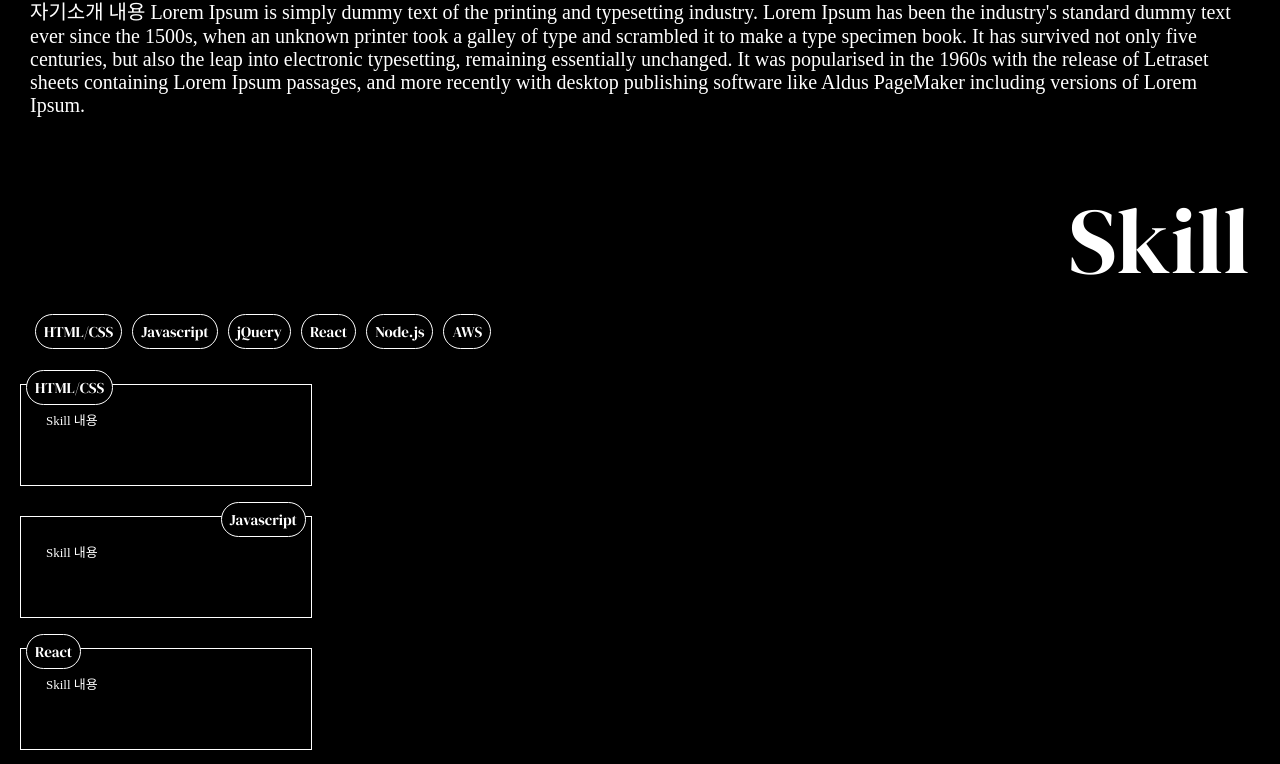
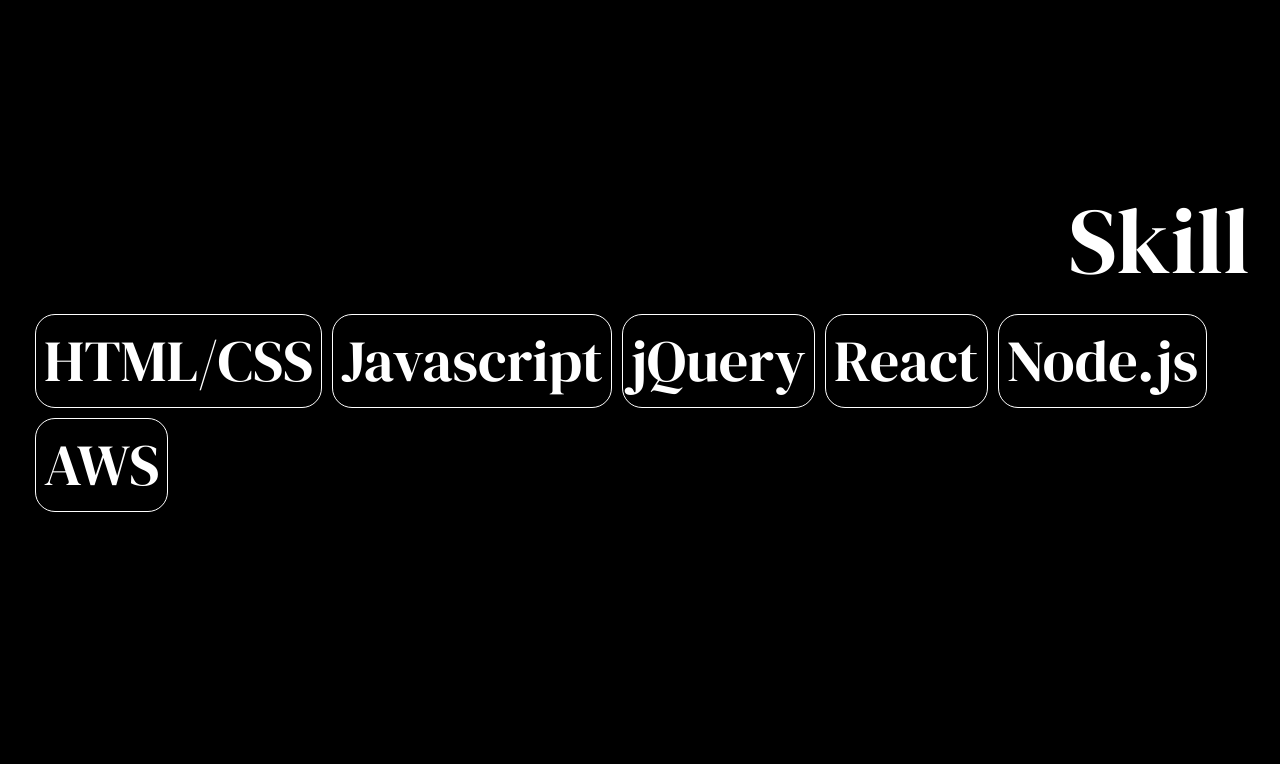
Before and after one commit to dawncoding/portfolio, a React (Create React App) app: page / in a window 1280 px wide. Shown: the part 1129-1893 px from the top of the page. Built offline with nearby package versions, Linux system fonts and the light colour scheme; a web font is replaced by a local one.

Commit message:
feat/#6 - 스크롤 인터렉션 구현 완료

```diff
--- a/public/index.html
+++ b/public/index.html
@@ -24,7 +24,7 @@
       work correctly both with client-side routing and a non-root public URL.
       Learn how to configure a non-root public URL by running `npm run build`.
     -->
-    <title>React App</title>
+    <title>dawncoding portfolio</title>
   </head>
   <body>
     <noscript>You need to enable JavaScript to run this app.</noscript>
--- a/src/components/Introduction.js
+++ b/src/components/Introduction.js
@@ -1,8 +1,14 @@
 import "../styles/css/common/Introduction.css";
+import { useEffect } from "react";
+import AOS from "aos";
+import "aos/dist/aos.css";
 
 export default function Introduction() {
+  useEffect(() => {
+    AOS.init({ duration: 1200 });
+  }, []);
   return (
-    <div className="intro">
+    <div className="intro" data-aos="zoom-in">
       <div className="intro__title">Intro</div>
       <div className="intro__content">
         자기소개 내용 Lorem Ipsum is simply dummy text of the printing and
--- a/src/components/ParabolaBackground.js
+++ /dev/null
@@ -1,16 +0,0 @@
-import "../styles/css/common/ParabolaBackground.css";
-import parabola from "../assets/image/parabola.png";
-import { useEffect } from "react";
-import AOS from "aos";
-import "aos/dist/aos.css";
-
-export default function ParabolaBackground() {
-  useEffect(() => {
-    AOS.init({ duration: 1200 });
-  }, []);
-  return (
-    <div className="parabola" data-aos="zoom-out">
-      <img src={parabola} alt="parabola"></img>
-    </div>
-  );
-}
--- a/src/components/SkillInfo.js
+++ b/src/components/SkillInfo.js
@@ -1,8 +1,14 @@
 import "../styles/css/common/Skill.css";
+import { useEffect } from "react";
+import AOS from "aos";
+import "aos/dist/aos.css";
 
 export default function SkillInfo({ title, titlePosition }) {
+  useEffect(() => {
+    AOS.init({ duration: 1200 });
+  }, []);
   return (
-    <div className="skill__info">
+    <div className="skill__info" data-aos="flip-left">
       <div className={`skill__info--title ${titlePosition}`}>{title}</div>
       <div className="skill__info--content">Skill 내용</div>
     </div>
--- a/src/styles/css/common/Container.css
+++ b/src/styles/css/common/Container.css
@@ -21,3 +21,7 @@
   background-size: contain;
   background-attachment: scroll;
 }
+.container__body--skill {
+  display: flex;
+  flex-direction: column;
+}
--- a/src/styles/css/common/InfoButton.css
+++ b/src/styles/css/common/InfoButton.css
@@ -10,7 +10,6 @@
   font-style: normal;
   font-weight: 400;
   line-height: normal;
-  max-size: 100px;
   width: 66.67vw;
   height: 6.06vw;
   max-width: 800px;
--- a/src/styles/css/common/Skill.css
+++ b/src/styles/css/common/Skill.css
@@ -27,7 +27,7 @@
   z-index: 10;
   color: white;
   font-family: DM Serif Display;
-  font-size: 15px;
+  font-size: 4.55vw;
   font-style: normal;
   font-weight: 400;
   line-height: normal;
@@ -36,8 +36,8 @@
   background: black;
 }
 .skill__info {
-  width: 290px;
-  height: 100px;
+  display: flex;
+  height: 300px;
   margin: 30px 20px;
   position: relative;
   border: 1px solid white;
@@ -53,7 +53,7 @@
   top: -20px;
   color: white;
   font-family: DM Serif Display;
-  font-size: 15px;
+  font-size: 4.55vw;
   font-style: normal;
   font-weight: 400;
   line-height: normal;
@@ -62,10 +62,11 @@
   background: black;
 }
 .skill__info--content {
+  display: flex;
   margin: 25px;
   color: white;
   font-family: Gowun Batang;
-  font-size: 13px;
+  font-size: 3.94vw;
   font-style: normal;
   font-weight: 400;
   line-height: normal;
--- a/src/styles/scss/common/Container.scss
+++ b/src/styles/scss/common/Container.scss
@@ -25,5 +25,9 @@
       // background-position: contain;
       background-attachment: scroll;
     }
+    &--skill {
+      display: flex;
+      flex-direction: column;
+    }
   }
 }
--- a/src/styles/scss/common/Skill.scss
+++ b/src/styles/scss/common/Skill.scss
@@ -31,8 +31,9 @@
   }
   &__info {
     // Layout
-    width: 290px;
-    height: 100px;
+    // width: 290px;
+    display: flex;
+    height: 300px;
     margin: 30px 20px;
     position: relative;
 
@@ -57,6 +58,7 @@
     }
     &--content {
       // Layout
+      display: flex;
       margin: 25px;
 
       // Style
--- a/src/styles/scss/helper/_mixin.scss
+++ b/src/styles/scss/helper/_mixin.scss
@@ -54,13 +54,12 @@
 
 @mixin info--button {
   @include eng--font(black, 3.94vw, 400, normal);
-  max-size: 100px;
 }
 
 @mixin skill--filter {
-  @include eng--font(white, 15px, 400, normal);
+  @include eng--font(white, 4.55vw, 400, normal);
 }
 
 @mixin skill--content {
-  @include kor--font(white, 13px, 400, normal);
+  @include kor--font(white, 3.94vw, 400, normal);
 }
```
